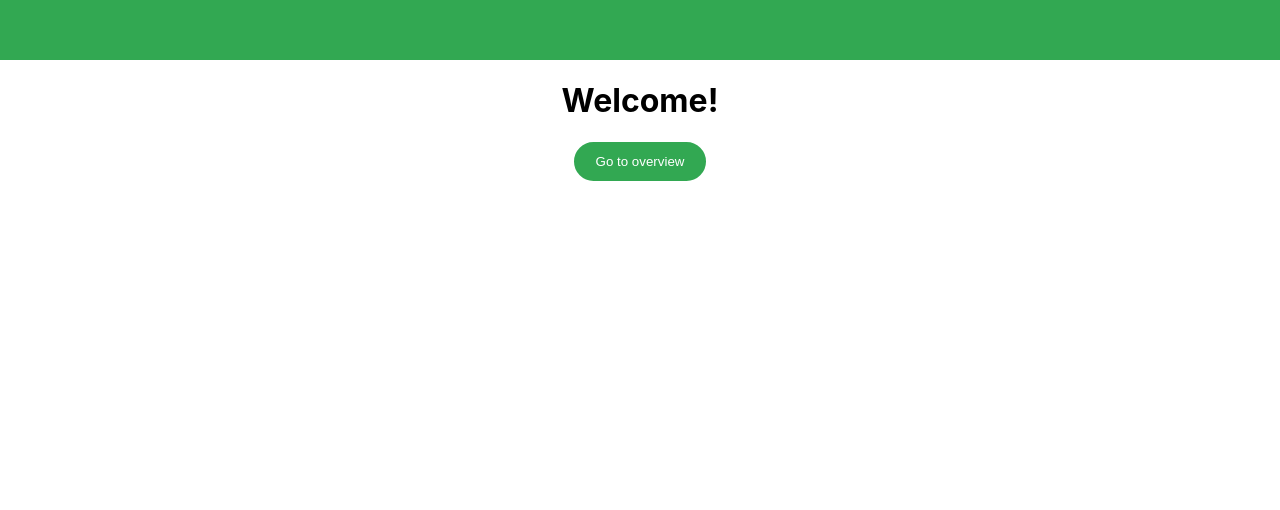
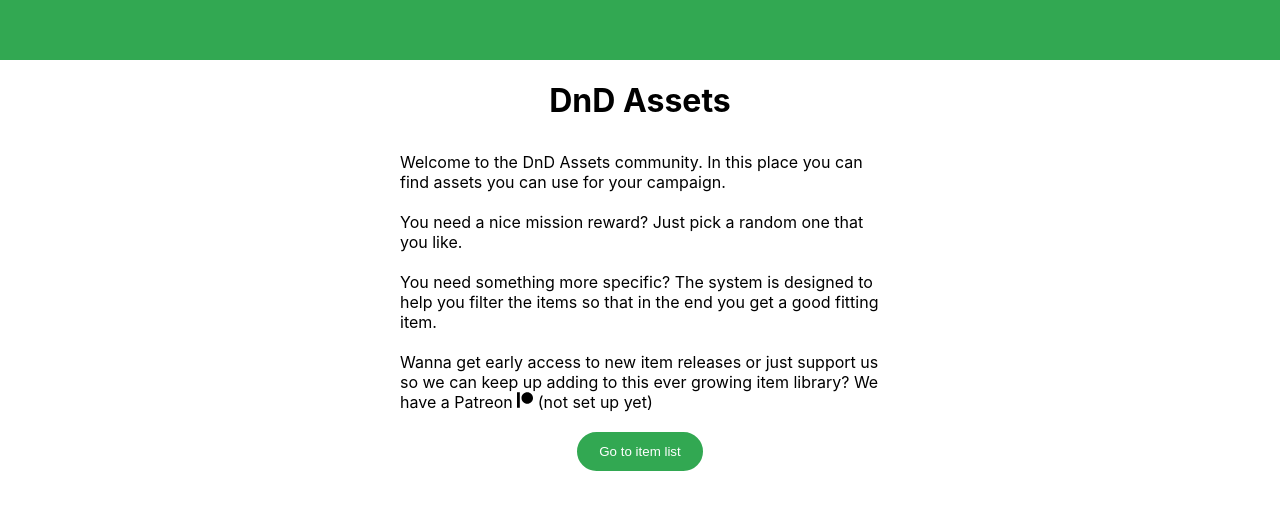
Before and after one commit to OfficialPhilcomm/dnd-assets, a React (Create React App) app: page / in a window 1280 px wide. Shown: the top 510 px of the page. Built offline with nearby package versions, Linux system fonts and the light colour scheme.

Commit message:
Improve welcome page

```diff
--- a/src/components/index/Index.js
+++ b/src/components/index/Index.js
@@ -1,15 +1,38 @@
 import React, { Component } from "react";
 import "./index.css";
 import { Link } from "react-router-dom";
+import { ReactComponent as Patreon } from "../../img/patreon-brands.svg";
 
 export default class Index extends Component {
   render() {
     return (
       <main className="index">
-        <h1 className="index-header">Welcome!</h1>
+        <div className="index-welcome">
+          <h1 className="index-welcome-header">DnD Assets</h1>
+          <p className="index-welcome-paragraph">
+            Welcome to the DnD Assets community. In this place you can find
+            assets you can use for your campaign.
+          </p>
+          <p className="index-welcome-paragraph">
+            You need a nice mission reward? Just pick a random one that you
+            like.
+          </p>
+          <p className="index-welcome-paragraph">
+            You need something more specific? The system is designed to help you
+            filter the items so that in the end you get a good fitting item.
+          </p>
+          <p className="index-welcome-paragraph">
+            Wanna get early access to new item releases or just support us so we
+            can keep up adding to this ever growing item library? We have a
+            Patreon <Patreon className="index-welcome-patreon" /> (not set up
+            yet)
+          </p>
+        </div>
         <div className="index-link">
           <Link to={"/items"}>
-            <button className="index-buttonGoToOverview">Go to overview</button>
+            <button className="index-buttonGoToOverview">
+              Go to item list
+            </button>
           </Link>
         </div>
       </main>
--- a/src/components/index/index.css
+++ b/src/components/index/index.css
@@ -1,6 +1,30 @@
-.index-header {
+.index-welcome {
+  width: 100%;
+  max-width: 500px;
+
+  margin-left: auto;
+  margin-right: auto;
+
+  display: flex;
+  flex-direction: column;
+  justify-content: center;
+  align-items: center;
+}
+
+.index-welcome-header {
   width: 100%;
   text-align: center;
+}
+
+.index-welcome-paragraph {
+  width: 100%;
+  padding: 10px;
+  margin: 0;
+}
+
+.index-welcome-patreon {
+  height: 12pt;
+  color: black;
 }
 
 .index-link {
@@ -14,8 +38,11 @@
   border-radius: 100px;
   color: white;
   padding: 10px 20px;
+  margin-top: 10px;
 
   transition: 200ms background-color, color, box-shadow;
+
+  cursor: pointer;
 }
 
 .index-buttonGoToOverview:hover {
```
Also changed, not shown: src/img/patreon-brands.svg (added).
